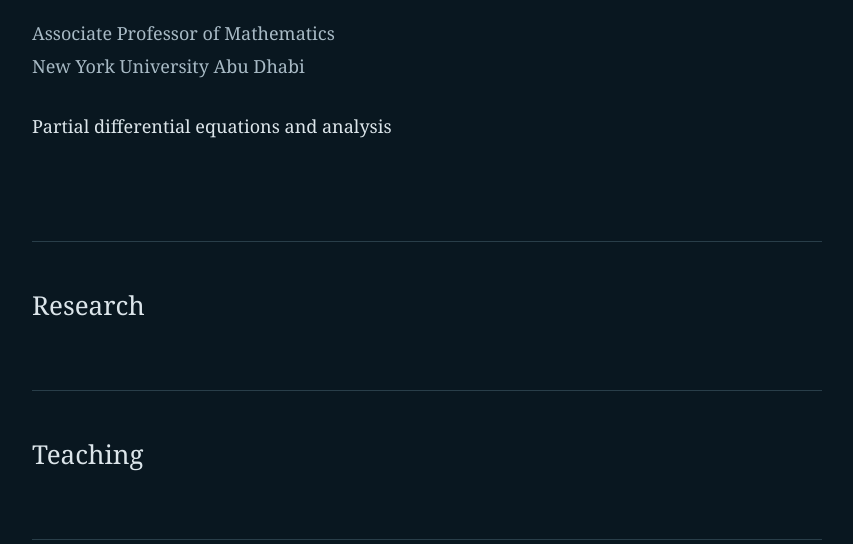
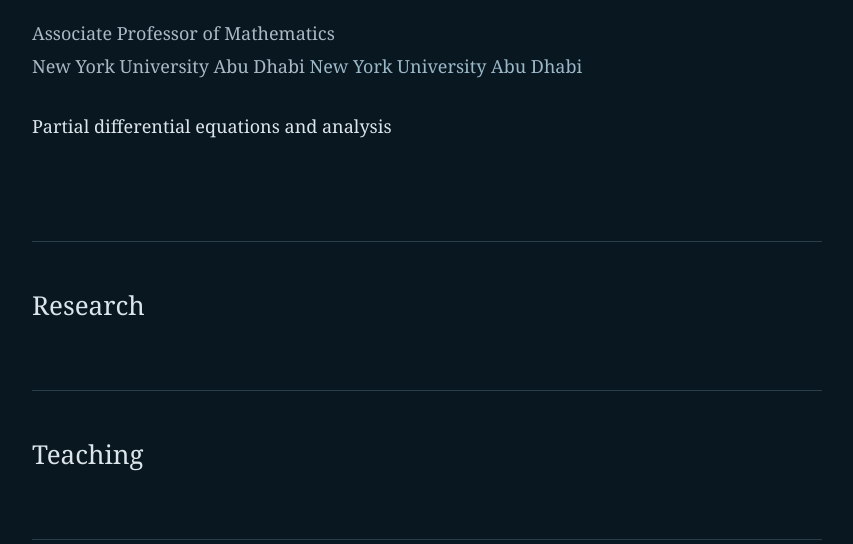
Before and after one commit to large-ocean/large-ocean.github.io, a plain HTML site: page index.html in a window 1280 px wide. Shown: the part 256-800 px from the top of the page, without its empty margins (213-1066 px from the left). Drawn offline with Linux system fonts and the light colour scheme.

Commit message:
Add link to faculty page for Diogo Arsenio

```diff
--- a/index.html
+++ b/index.html
@@ -111,6 +111,7 @@
 
             <p class="affiliation">
                 New York University Abu Dhabi
+                <a href="https://nyuad.nyu.edu/en/academics/divisions/science/faculty/diogo-arsenio.html">New York University Abu Dhabi</a>
             </p>
 
             <p class="interests">
```
